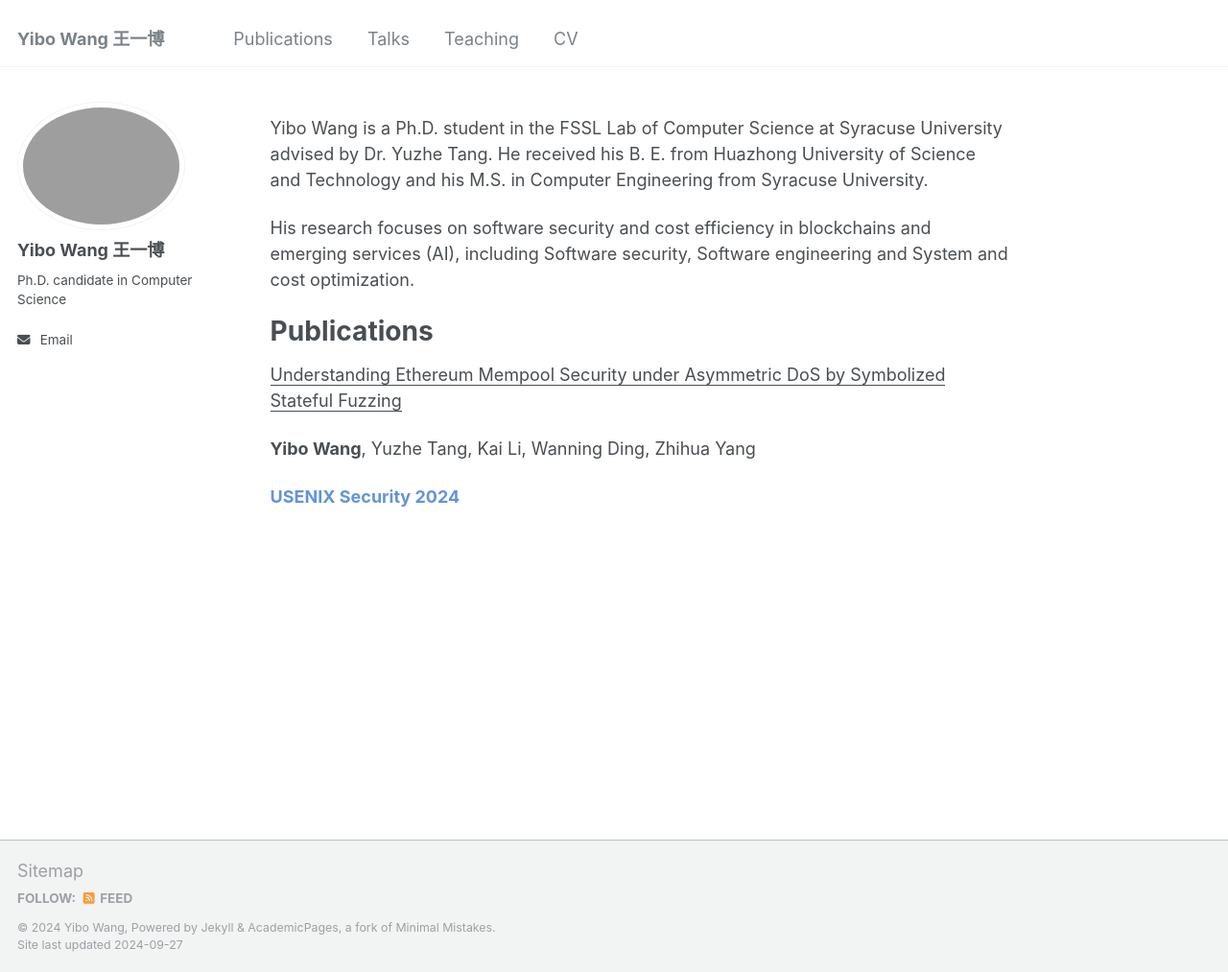
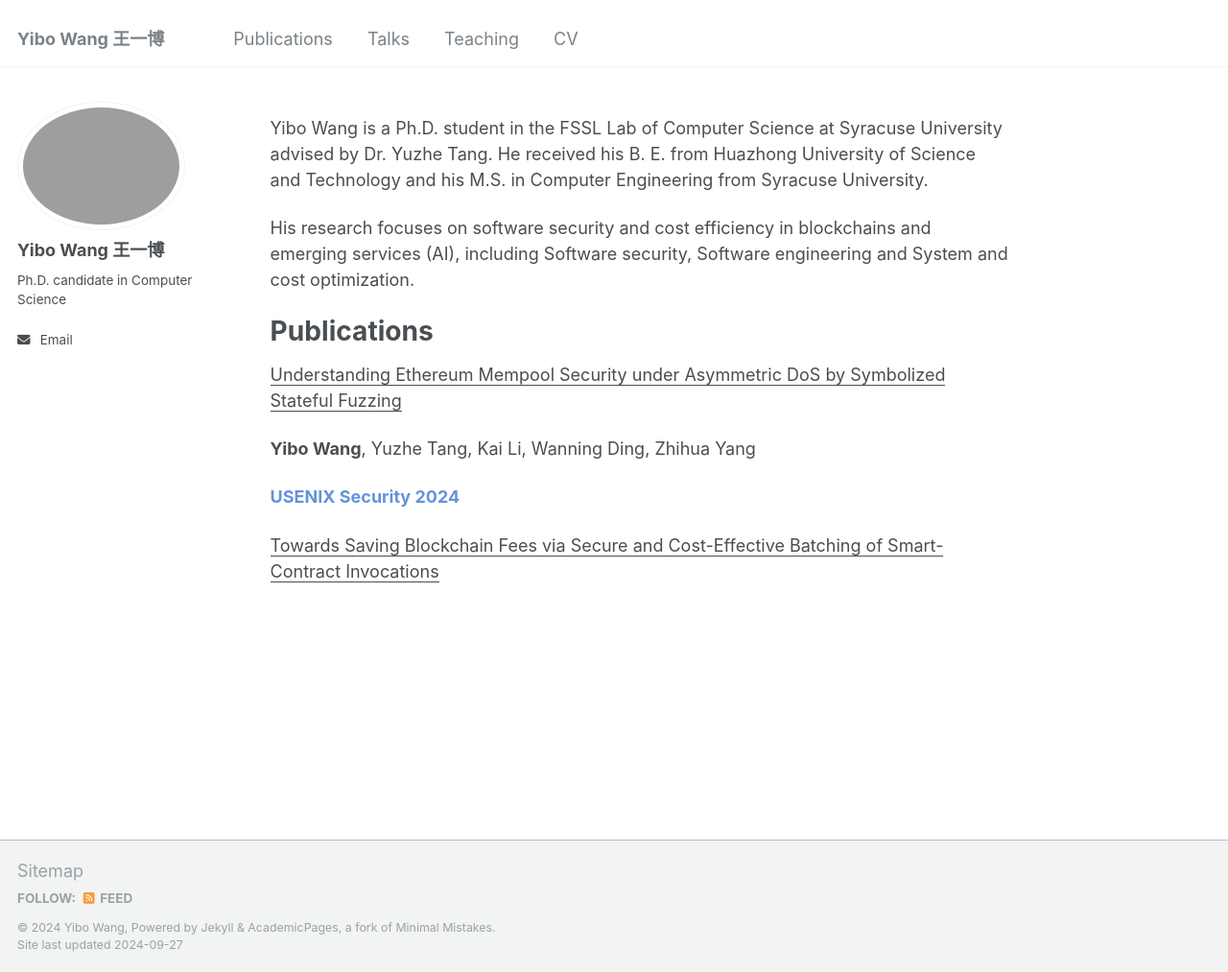
Before and after one commit to wangyibo0308/wangyibo0308.github.io, a Jekyll site: the page built from _pages/about.md, in a window 1280 px wide and 1013 px high. Shown: the whole window at 96% size. Built offline with Jekyll 4.4.1, drawn with Linux system fonts in a browser that asks for light colours.

Commit message:
Update about.md

```diff
--- a/_pages/about.md
+++ b/_pages/about.md
@@ -20,3 +20,5 @@ Publications
 **Yibo Wang**, Yuzhe Tang, Kai Li, Wanning Ding, Zhihua Yang
 
 **<span style="color: rgba(60, 120, 210, 0.8);">USENIX Security 2024</span>**
+
+<u>Towards Saving Blockchain Fees via Secure and Cost-Effective Batching of Smart-Contract Invocations</u>
```
